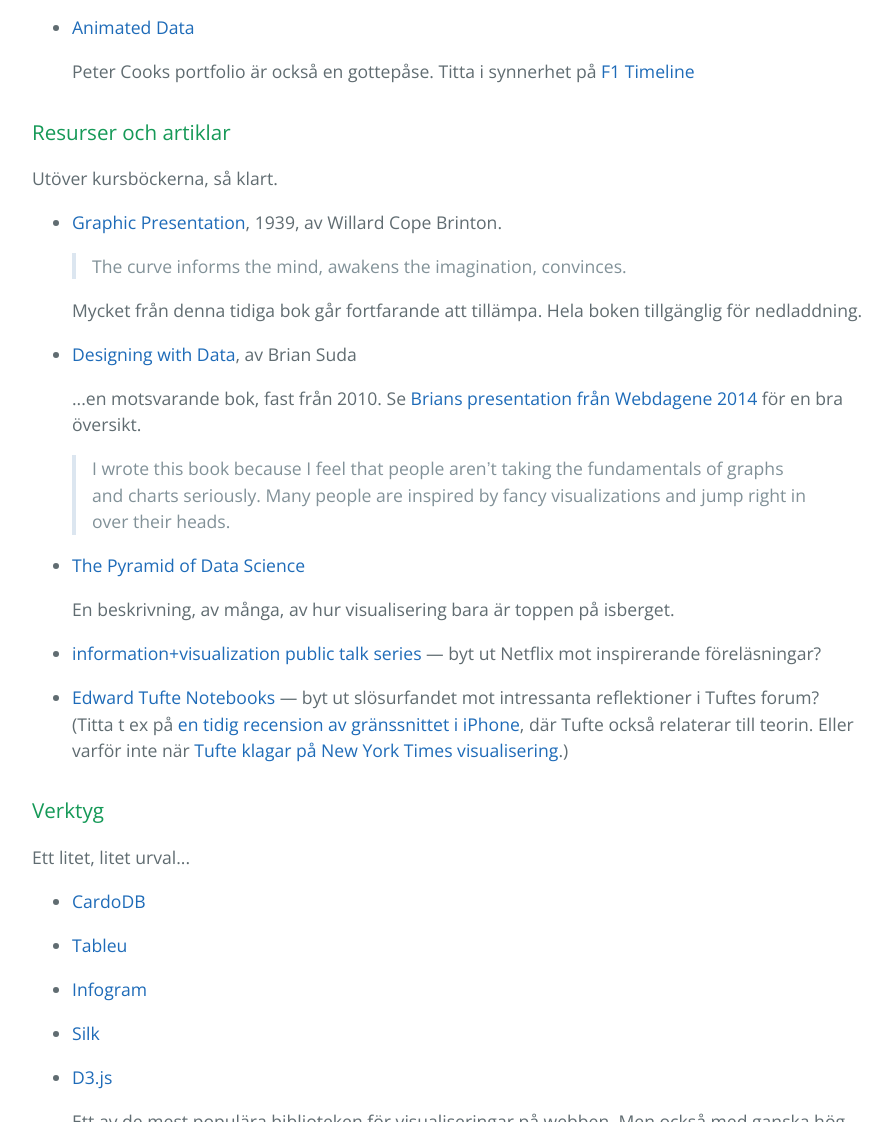
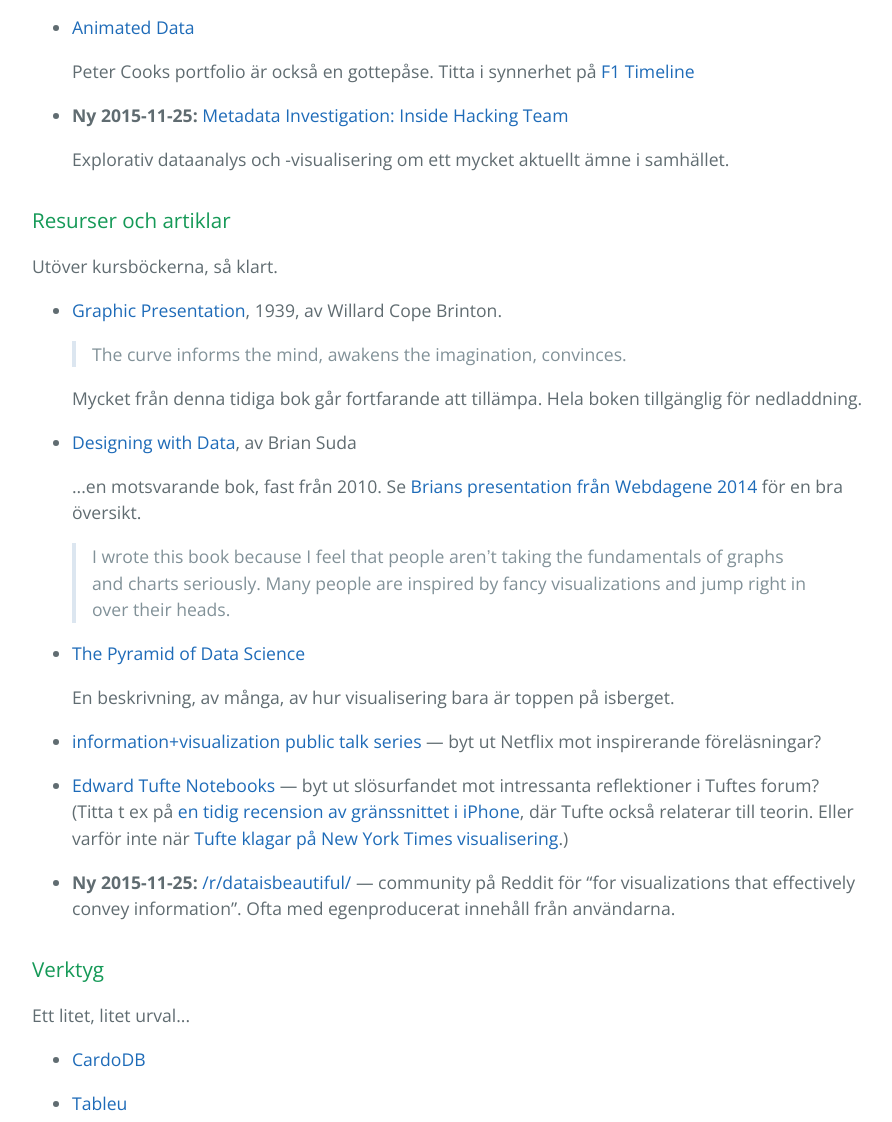
Before and after one commit to fohlin/informationsdesign, a plain HTML site: page index.html in a window 1280 px wide. Shown: the part 1632-2754 px from the top of the page, without its empty margins (192-1084 px from the left). Drawn offline with nearby package versions, Linux system fonts and the light colour scheme.

Commit message:
Added two links

```diff
--- a/index.html
+++ b/index.html
@@ -85,6 +85,12 @@
             <p><a href="http://animateddata.co.uk">Animated Data</a></p>
             <p>Peter Cooks portfolio är också en gottepåse. Titta i synnerhet på <a href="http://charts.animateddata.co.uk/f1/">F1 Timeline</a></p>
         </li>
+        <li>
+            <p><strong class="new">Ny 2015-11-25:</strong> <a href="http://labs.rs/en/metadata/">Metadata Investigation: Inside Hacking Team</a></p>
+            <p>
+                Explorativ dataanalys och -visualisering om ett mycket aktuellt ämne i samhället.
+            </p>
+        </li>
       </ul>
 
 
@@ -109,6 +115,9 @@
             <a href="http://infovis.fh-potsdam.de">information+visualization public talk series</a> — byt ut Netflix mot inspirerande föreläsningar?
         </li>
         <li><a href="http://www.edwardtufte.com/bboard/q-and-a?topic_id=1">Edward Tufte Notebooks</a> — byt ut slösurfandet mot intressanta reflektioner i Tuftes forum? (Titta t ex på <a href="http://www.edwardtufte.com/bboard/q-and-a-fetch-msg?msg_id=00036T">en tidig recension av gränssnittet i iPhone</a>, där Tufte också relaterar till teorin. Eller varför inte när <a href="http://www.edwardtufte.com/bboard/q-and-a-fetch-msg?msg_id=0003xn">Tufte klagar på New York Times visualisering</a>.)</li>
+        <li>
+            <strong class="new">Ny 2015-11-25:</strong> <a href="https://www.reddit.com/r/dataisbeautiful/">/r/dataisbeautiful/</a> — community på Reddit för “for visualizations that effectively convey information”. Ofta med egenproducerat innehåll från användarna.
+        </li>
       </ul>
 
       <h3>Verktyg</h3>
```
